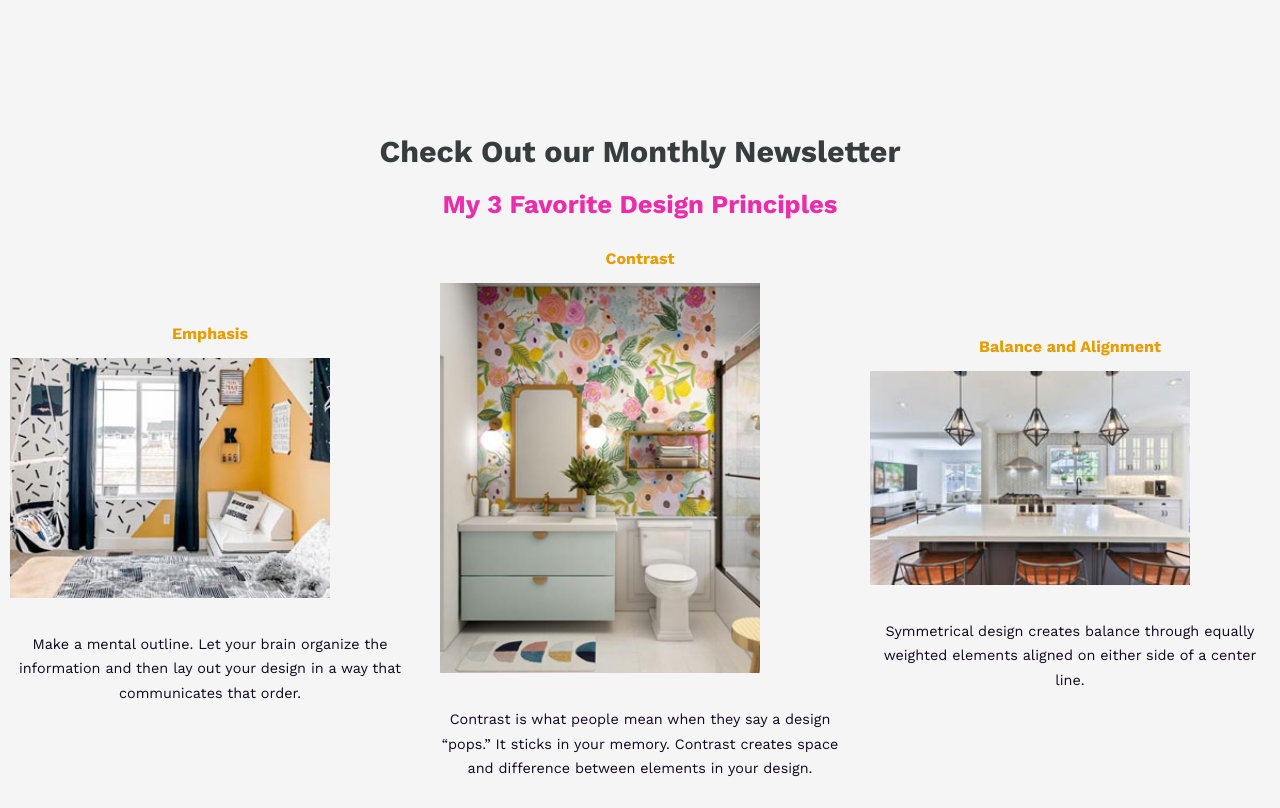
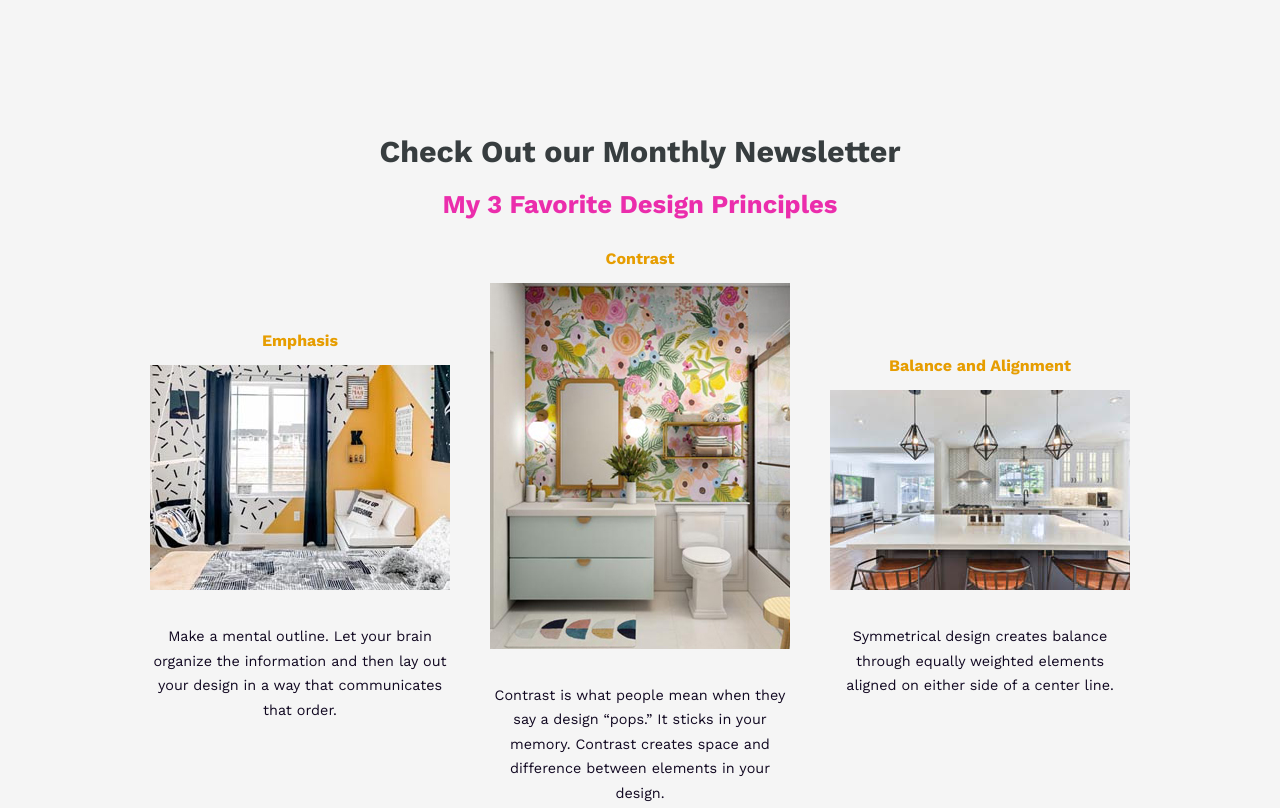
Before and after one commit to BaWoolfolk22/club-website-project-responsive, a plain HTML site: page index.html in a window 1280 px wide. Shown: the part 2060-2868 px from the top of the page. Drawn offline with nearby package versions, Linux system fonts and the light colour scheme.

Commit message:
css fixed-updated
css updated

```diff
--- a/css/styles.css
+++ b/css/styles.css
@@ -277,6 +277,7 @@ section.article-container {
     flex-direction: column;
     justify-content:center;
     align-content: center;
+    justify-items: center;
     width: 100%;
     height: auto;
     margin-top: 100px;
@@ -290,7 +291,7 @@ section.article-container aside  {
     justify-content: center;
     align-content: center;
     align-items: center;
-    gap: 30px;
+    gap: 40px;
     width: 100%;
     height: auto;
 }
@@ -316,8 +317,8 @@ section.article-container h4 {
 
 
 section.article-container aside h5 {
+    font-weight: 600;
     text-align: center;
-    font-weight: 600;
     margin-bottom: 15px;
     color:hsl(41, 100%, 45%);
     font-size: 1rem;
@@ -330,9 +331,11 @@ section.article-container aside p {
     font-weight: 300;
     padding-top: 30px;
     color: #100720;
-    width: 400px;
+    width: 300px;
+    line-height: 1.7;
     text-align: center;
-    line-height: 1.7;
+
+
 }
 
 figure {
--- a/index.html
+++ b/index.html
@@ -73,7 +73,7 @@
             <aside>
                 <figure>
                     <h5>Emphasis</h5>
-                    <img src="images/kidsrm.jpg" alt="kids-bedroom" style="width:80%; height:auto;">
+                    <img src="images/kidsrm.jpg" alt="kids-bedroom" style="width:300px; height:auto;">
                     <p>Make a mental outline. Let your brain organize the information and then lay out your design in a way
                         that communicates that order.
                     </p>
@@ -82,7 +82,7 @@
 
                     <figure>
                         <h5>Contrast</h5>
-                        <img src="images/bathroom-interior.jpg" alt="bathroom" style="width:80%; height:auto;">
+                        <img src="images/bathroom-interior.jpg" alt="bathroom" style="width:300px; height:auto;">
                         <p>Contrast is what people mean when they say a design “pops.” It sticks in your memory.
                             Contrast creates space and difference between elements in your design.
                         </p>
@@ -90,7 +90,7 @@
 
                     <figure>
                         <h5>Balance and Alignment</h5>
-                        <img src="images/kitchen.jpg" alt="kitchen" style="width:80%; height:auto;">
+                        <img src="images/kitchen.jpg" alt="kitchen" style="width:300px; height:auto;">
                         <p>Symmetrical design creates balance through equally weighted elements aligned on either side of a center line.
                         </p>
                     </figure>
```
